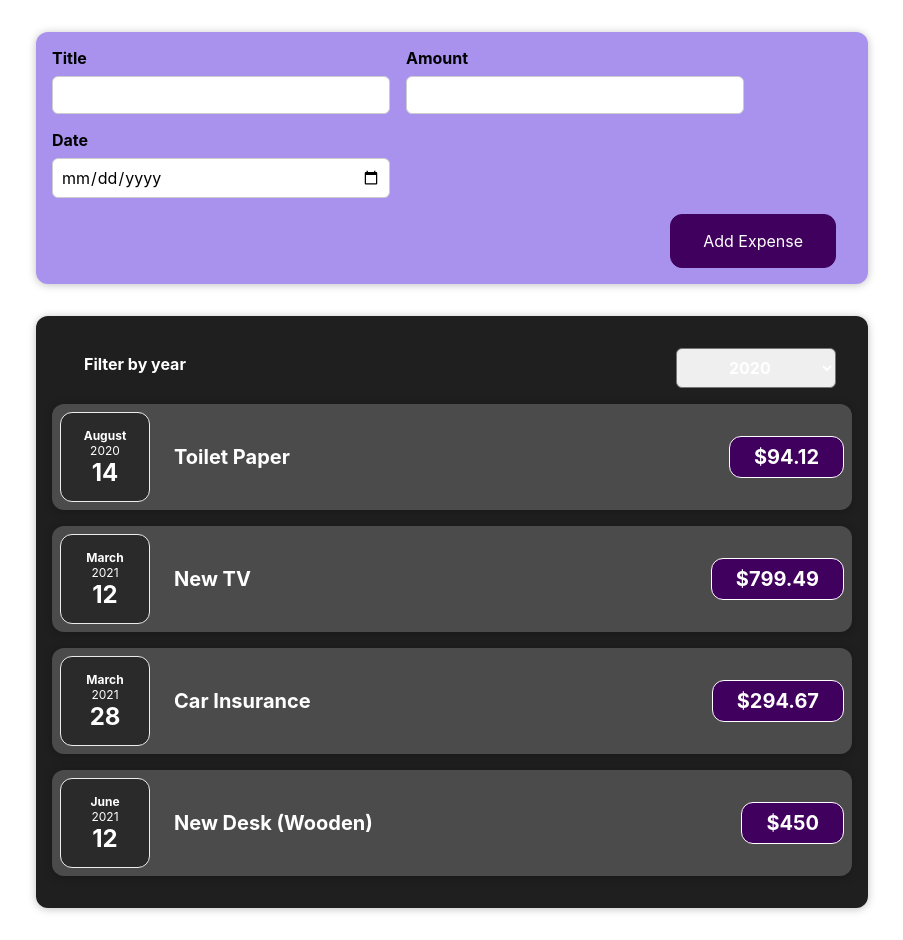
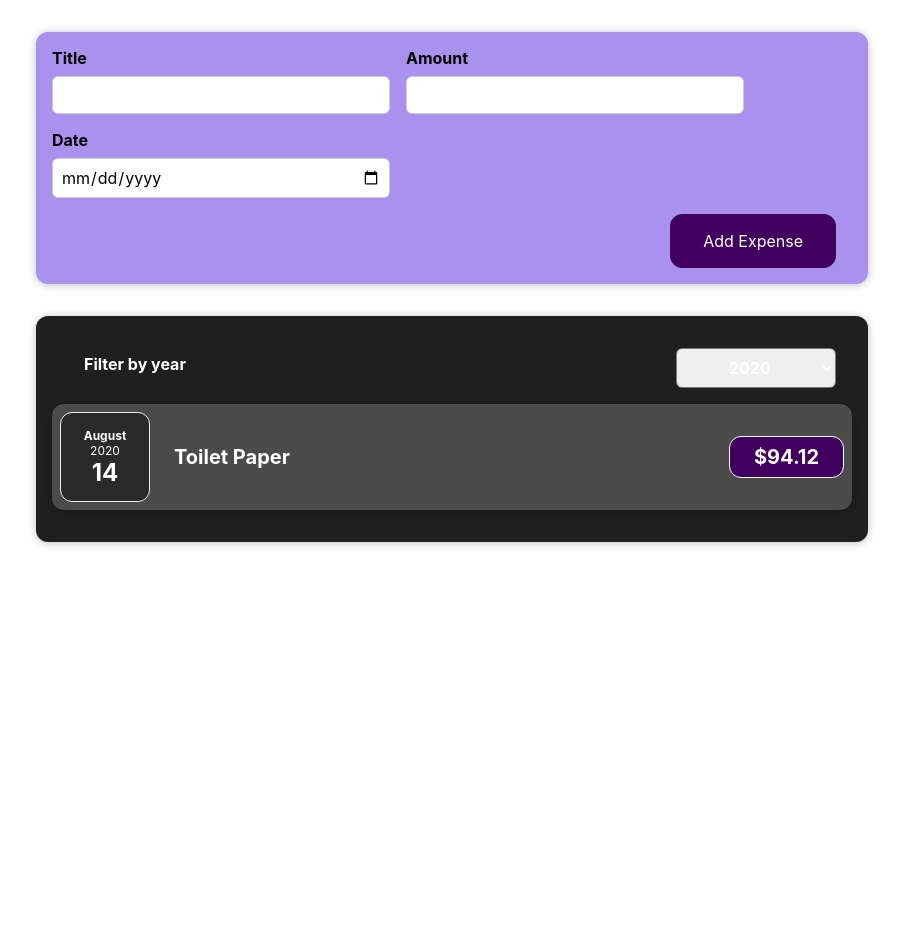
Before and after one commit to Plorrain/react-complete-guide, a React (Create React App) app: page / in a window 1280 px wide. Shown: the whole page, without its empty margins (188-1091 px from the left). After the commit the page ends 800 px from the top, so only its background shows below. Built offline with nearby package versions, Linux system fonts and the light colour scheme.

Commit message:
ternary operator to show expenses if there are any the selected year

```diff
--- a/src/components/expenses/Expenses.js
+++ b/src/components/expenses/Expenses.js
@@ -22,14 +22,15 @@ function Expenses(props) {
         <ExpensesFilter selected={pickedYear}
         onChangeFilter={filterChangeHandler}
         />
-        {props.items.map((expense) => (
+        {filteredExpenses.length === 0 ?
+        (<p>No entries for that year.</p>) : (filteredExpenses.map((expense) => (
           <ExpenseItem
           key={expense.id}
           title={expense.title}
           amount={expense.amount}
           date={expense.date}
-          />
-        ))}
+          />))
+          )}
       </Card>
     </div>
   );
```
